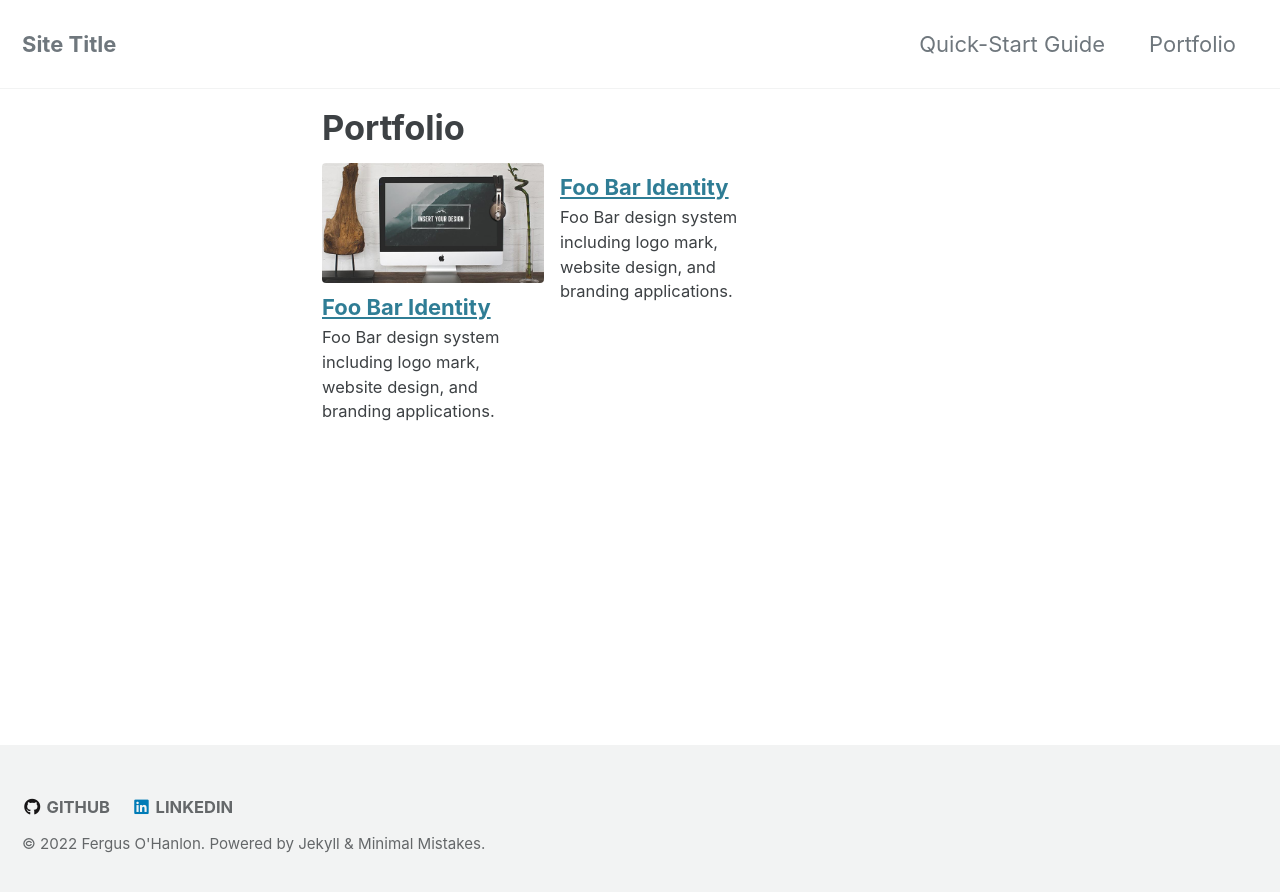
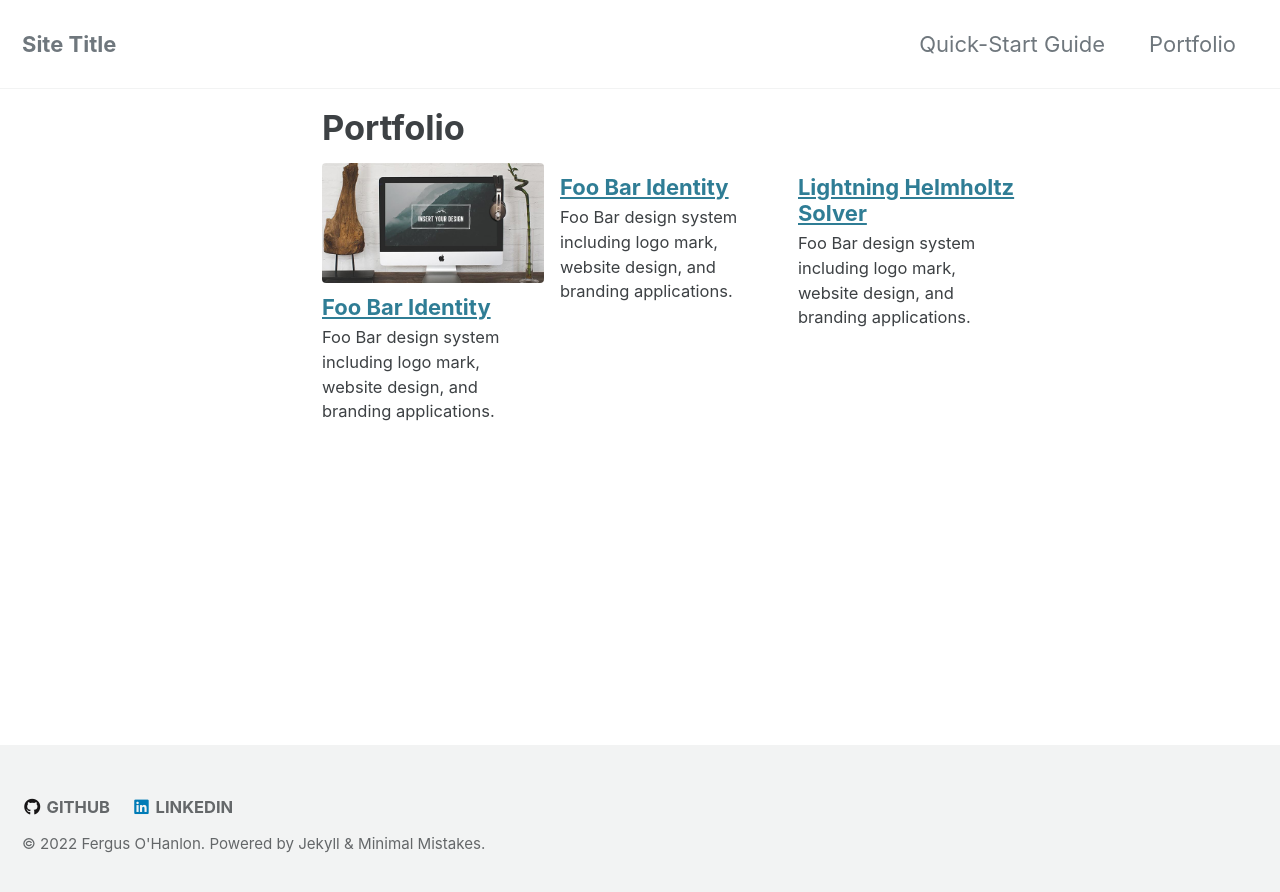
Before and after one commit to Fergus-OH/fergus-oh.github.io, a Jekyll site: the page built from _pages/portfolio.md, in a window 1280 px wide. Shown: the top 892 px of the page. Built offline with Jekyll 4.4.1, drawn with Linux system fonts in a browser that asks for light colours; cached includes are drawn as plain includes; part of the change alters nothing that is shown.

Commit message:
Update helmholtz.md

```diff
--- a/_portfolio/helmholtz.md
+++ b/_portfolio/helmholtz.md
@@ -1,5 +1,28 @@
-# Lightning Helmholtz Solver
-### (readme is work in progress)
+---
+title: "Lightning Helmholtz Solver"
+excerpt: "Foo Bar design system including logo mark, website design, and branding applications."
+# header:
+#   image: /assets/images/foo-bar-identity.jpg
+#   teaser: /assets/images/foo-bar-identity-th.jpg
+# sidebar:
+#   - title: "Role"
+#     image: http://placehold.it/350x250
+#     image_alt: "logo"
+#     text: "Designer, Front-End Developer"
+#   - title: "Responsibilities"
+#     text: "Reuters try PR stupid commenters should isn't a business model"
+# gallery:
+#   - url: /assets/images/unsplash-gallery-image-1.jpg
+#     image_path: assets/images/unsplash-gallery-image-1-th.jpg
+#     alt: "placeholder image 1"
+#   - url: /assets/images/unsplash-gallery-image-2.jpg
+#     image_path: assets/images/unsplash-gallery-image-2-th.jpg
+#     alt: "placeholder image 2"
+#   - url: /assets/images/unsplash-gallery-image-3.jpg
+#     image_path: assets/images/unsplash-gallery-image-3-th.jpg
+#     alt: "placeholder image 3"
+---
+
 
 <img src="https://user-images.githubusercontent.com/77754538/194128251-c13a9ae0-7c2e-4f30-80af-4c061708221e.gif" width="100%" height="100%">
 
```
